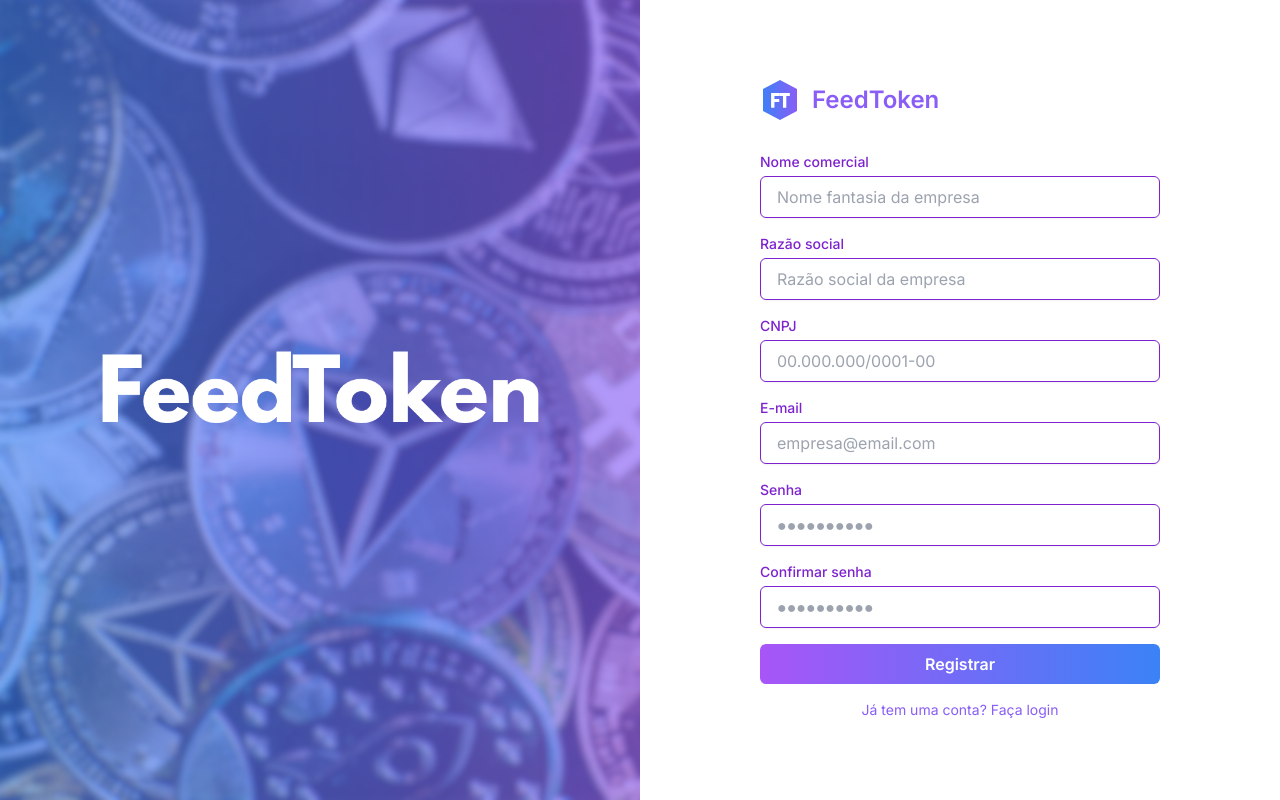
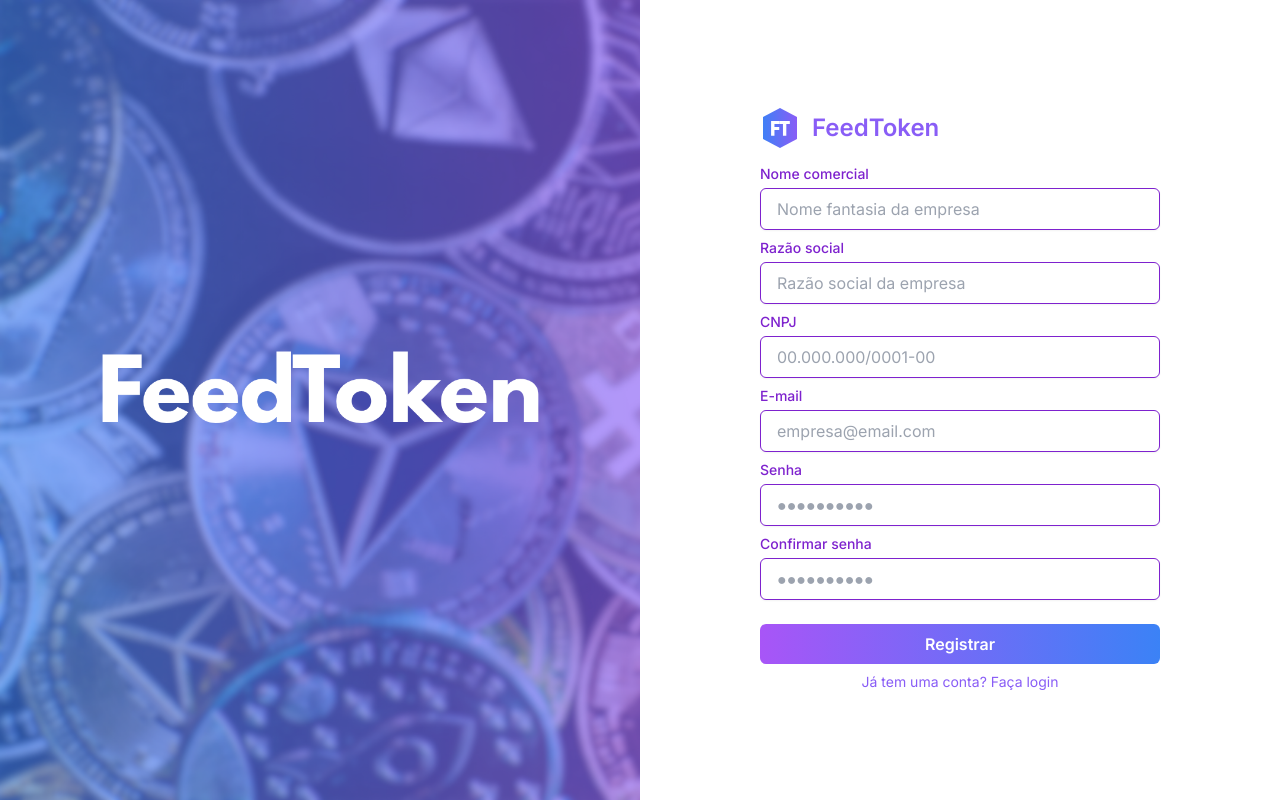
Before and after one commit to TransferoNovaIguacu/feedback-company-front, a Next.js app: page /auth/register/company in a window 1280 px wide. Built offline with nearby package versions, Linux system fonts and the light colour scheme.

Commit message:
Styles: Correção registro e login

```diff
--- a/app/auth/register/company/page.tsx
+++ b/app/auth/register/company/page.tsx
@@ -64,7 +64,7 @@ export default function RegistroEmpresa() {
       <Head>
         <title>Registrar Empresa | FeedToken</title>
       </Head>
-      <div className="flex flex-col md:flex-row h-screen text-purple-950 bg-white">
+      <div className="flex flex-col md:flex-row h-screen text-purple-950 bg-white overflow-y-hidden">
         {/* Lado esquerdo: visível só no desktop */}
         <a
           href="/"
@@ -83,8 +83,9 @@ export default function RegistroEmpresa() {
 
         {/* Lado direito: ocupa tudo no mobile, metade no desktop */}
         <div className="w-full h-full md:w-1/2 flex items-center justify-center bg-white">
-          <div className="w-full max-w-md px-6 py-12">
-            <div className="flex items-center mb-8">
+          <div className="w-full max-w-md px-6 py-4">
+  <div className="flex items-center mb-4">
+
               <Image
                 src={logoo}
                 alt="FeedToken logo"
@@ -95,7 +96,7 @@ export default function RegistroEmpresa() {
               <h2 className="text-2xl font-semibold text-primary">FeedToken</h2>
             </div>
 
-            <form onSubmit={handleSubmit} className="space-y-4">
+            <form onSubmit={handleSubmit} className="space-y-2">
               <div>
                 <label className="block text-sm font-medium text-purple-700">
                   Nome comercial
@@ -220,7 +221,7 @@ export default function RegistroEmpresa() {
                   type="password"
                   name="confirmPassword"
                   placeholder="&#9679;&#9679;&#9679;&#9679;&#9679;&#9679;&#9679;&#9679;&#9679;&#9679;"
-                  className={`mt-1 block w-full rounded-md border px-4 py-2 text-black shadow-sm focus:ring-primary focus:border-primary ${
+                  className={`mt-1 mb-6 block w-full rounded-md border px-4 py-2 text-black shadow-sm focus:ring-primary focus:border-primary ${
                     errors.password2 ? "border-red-500" : "border-purple-700"
                   }`}
                   aria-invalid={!!errors.password2}
--- a/app/auth/register/page.tsx
+++ b/app/auth/register/page.tsx
@@ -56,7 +56,7 @@ export default function Register() {
         <title>Registro | FeedToken</title>
       </Head>
 
-      <div className="flex flex-col md:flex-row h-screen text-purple-950 bg-white">
+      <div className="flex flex-col md:flex-row h-screen text-purple-950 bg-white overflow-y-hidden">
         <div className="hidden md:block md:w-1/2 bg-gradient-to-t from-primary to-secondary relative">
           <Image
             src={backgroundft}
```
